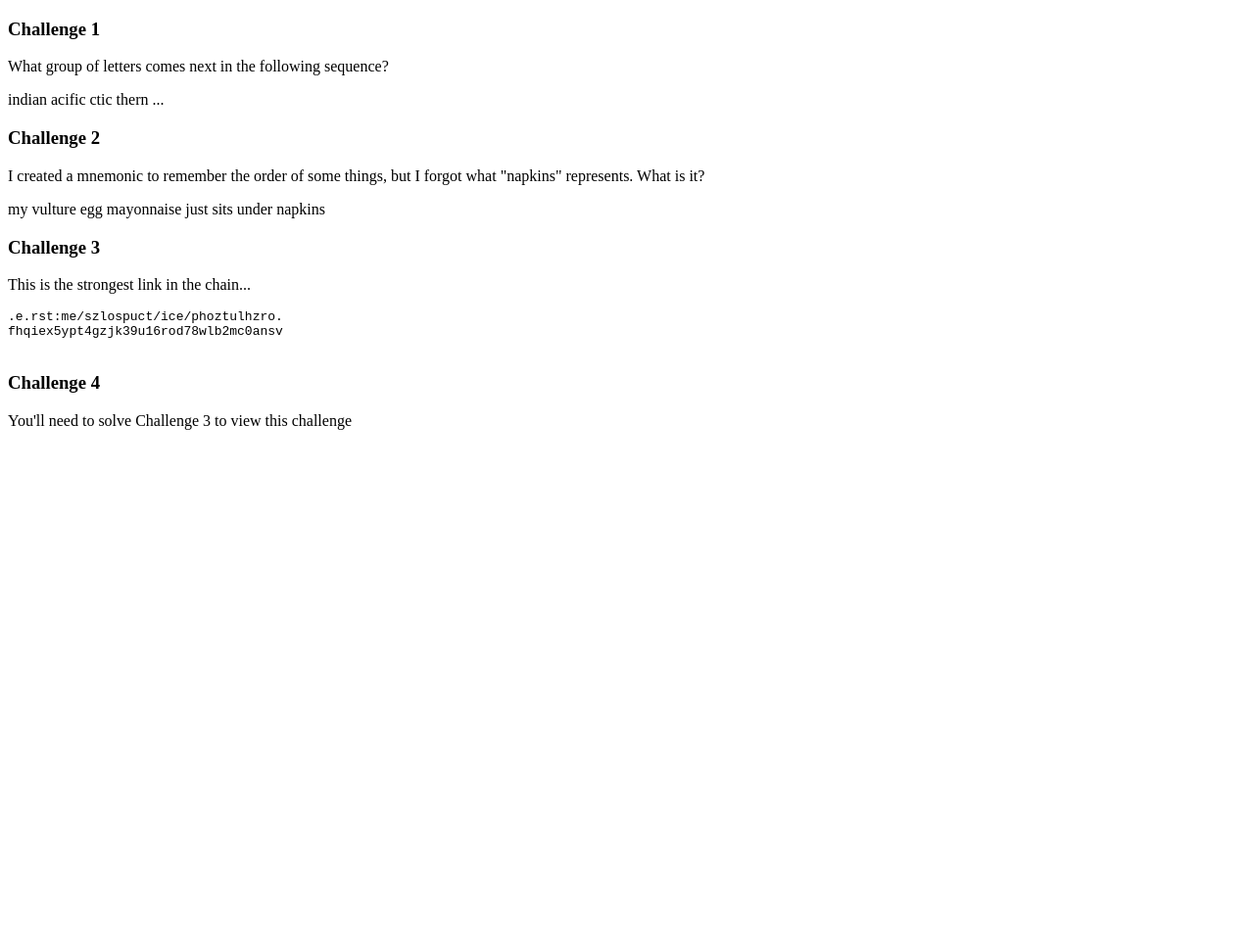
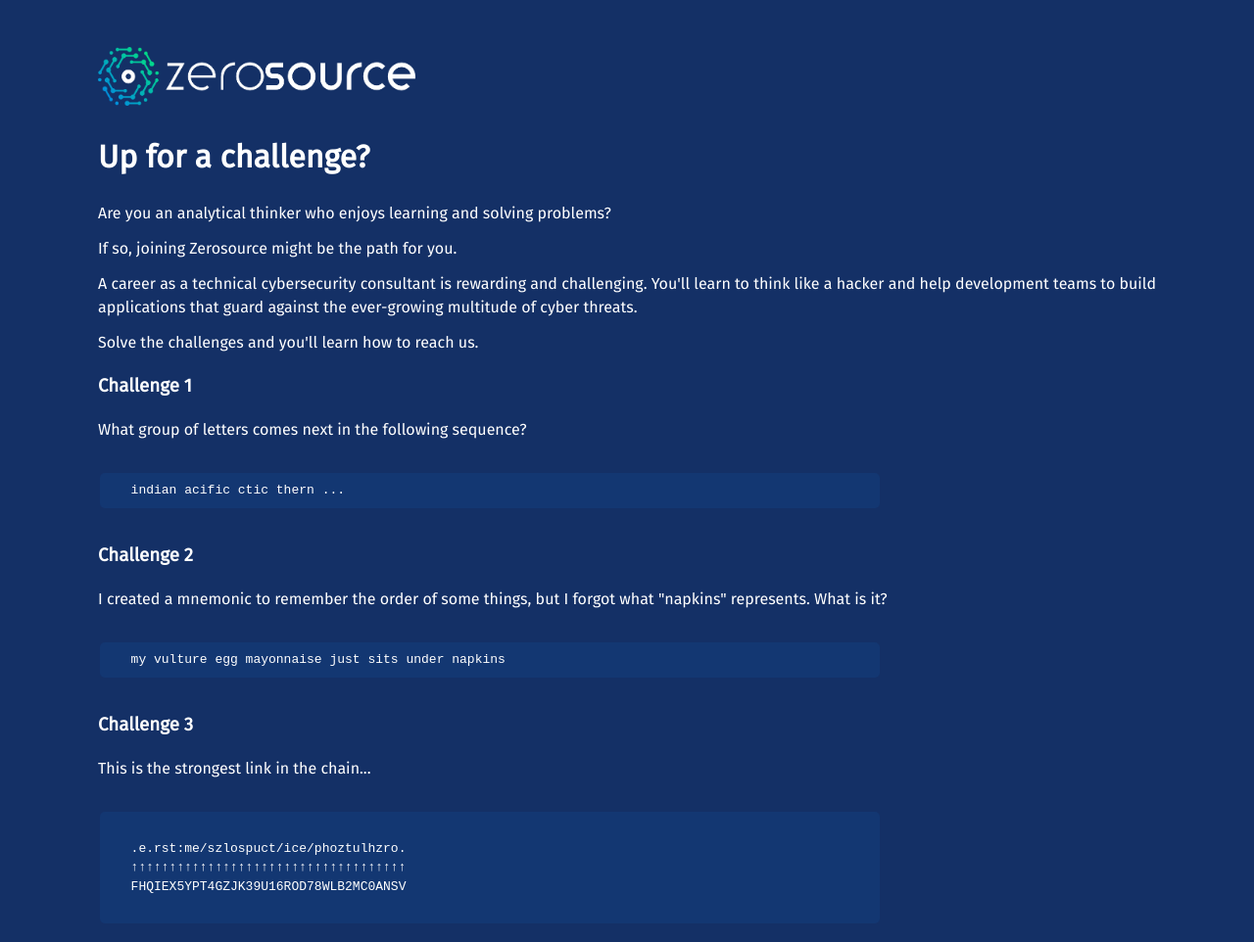
Before and after one commit to zerosource-io/zerosource-io.github.io, a plain HTML site: page index.html in a window 1280 px wide. Shown: the top 962 px of the page at 98% size. Before the commit the page ends 800 px from the top, so only its background shows below. Drawn offline with nearby package versions, Linux system fonts and the light colour scheme.

Commit message:
Update index.html

```diff
--- a/index.html
+++ b/index.html
@@ -3,38 +3,58 @@
 <head>
 	<title>Challenges</title>
 	<meta http-equiv="Content-Type" content="text/html; charset=utf-8" />
-<!--link rel="stylesheet" href="/css/minimum" type="text/css" media="all" /-->
-<!--link rel="shortcut icon" href="/images/favicon.ico" type="image/x-icon" /-->
 	<meta name="viewport" content="width=device-width" />
 	<meta name="description" content="Zerosource Recruitment Challenges" />
+	<link rel="preconnect" href="https://fonts.googleapis.com">
+	<link rel="preconnect" href="https://fonts.gstatic.com" crossorigin>
+	<link href="https://fonts.googleapis.com/css2?family=Fira%20Sans&display=swap" rel="stylesheet">
+	<link rel="stylesheet" href="https://unpkg.com/mvp.css@1.12/mvp.css">
+	<style>
+		body {
+			font-family: 'Fira Sans', sans-serif;
+			background-color: #143066;
+			color: #fff;
+		}
+		code {
+			color: #fff;
+		}
+	</style>
 </head>
 <body>
-<div id="body_container">
+	<main>
+	  <div><img src="logoTrimDark.png" style="width: 30%;">
+	  </div>
+	  <div>
+		<h1>Up for a challenge?</h3>
+		<p>Are you an analytical thinker who enjoys learning and solving problems?</p>
+		<p>If so, joining Zerosource might be the path for you.</p>
+		<p>A career as a technical cybersecurity consultant is rewarding and challenging. You'll learn to think like a hacker and help development teams to build applications that guard against the ever-growing multitude of cyber threats.</p>
+		<p>Solve the challenges and you'll learn how to reach us.</p>
+	  </div>
 	  <div>
 		<h3>Challenge 1</h3>
 		<p>What group of letters comes next in the following sequence?</p>
-    <p>indian acific ctic thern ...</p>
+		<pre><code>indian acific ctic thern ...</code></pre>
 	  </div>
 	  <div>
 		<h3>Challenge 2</h3>
 		<p>I created a mnemonic to remember the order of some things, but I forgot what "napkins" represents. What is it?</p>
-    <p>my vulture egg mayonnaise just sits under napkins</p>
+		<pre><code>my vulture egg mayonnaise just sits under napkins</code></pre>
 	  </div>
 	  <div>
 		<h3>Challenge 3</h3>
 		<p>This is the strongest link in the chain...</p>
-    <pre>
+		<pre><code>
 .e.rst:me/szlospuct/ice/phoztulhzro.
-fhqiex5ypt4gzjk39u16rod78wlb2mc0ansv
-    </pre>
+↑↑↑↑↑↑↑↑↑↑↑↑↑↑↑↑↑↑↑↑↑↑↑↑↑↑↑↑↑↑↑↑↑↑↑↑
+FHQIEX5YPT4GZJK39U16ROD78WLB2MC0ANSV
+		</code></pre>
+	   </div>
 	  </div>
 	  <div>
 		<h3>Challenge 4</h3>
 		<p>You'll need to solve Challenge 3 to view this challenge</p>
 	  </div>
-
-
-
-</div>
+	</main>
 </body>
 </html>
```
Lines whose indentation alone changed are shown as unchanged.
